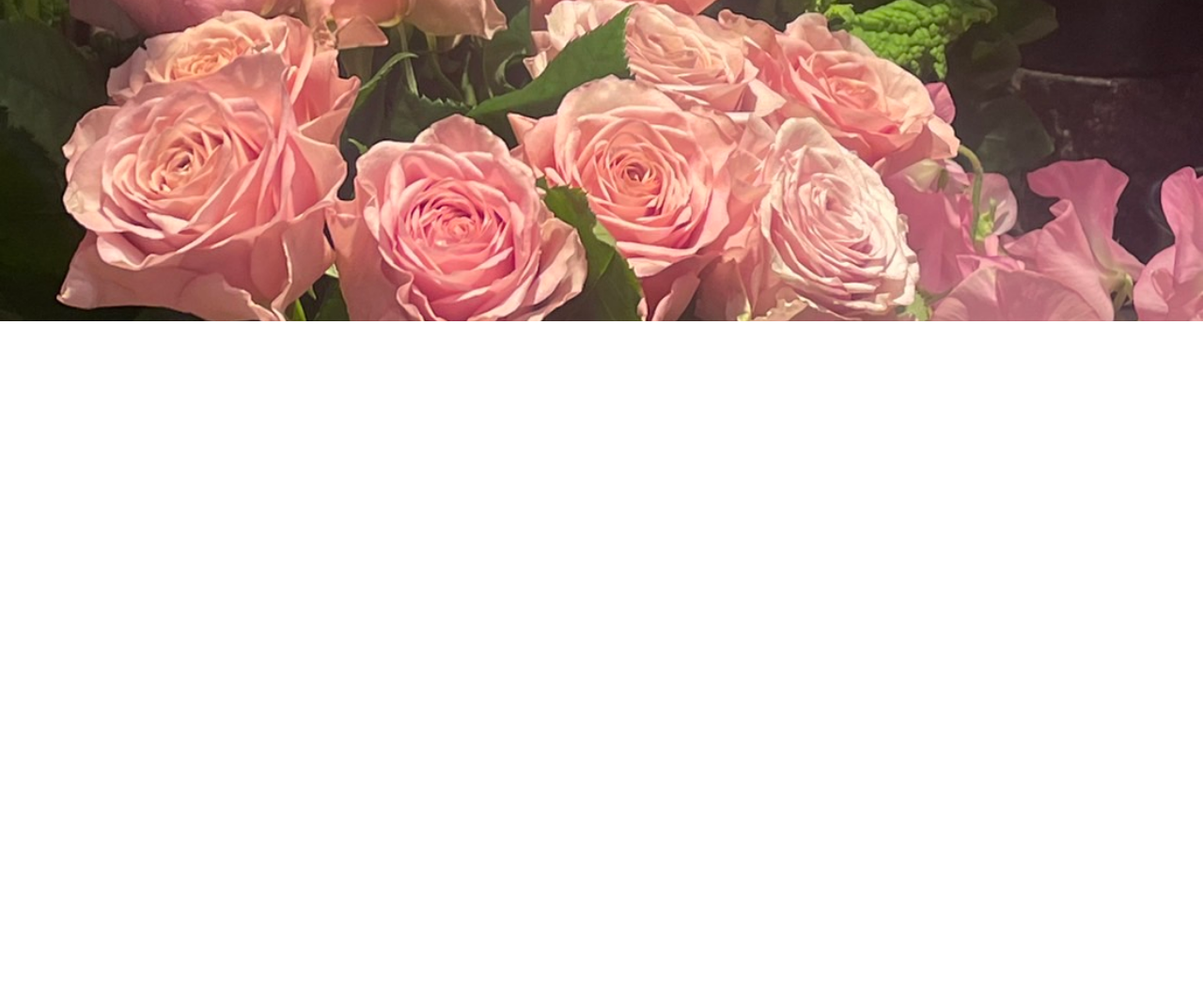
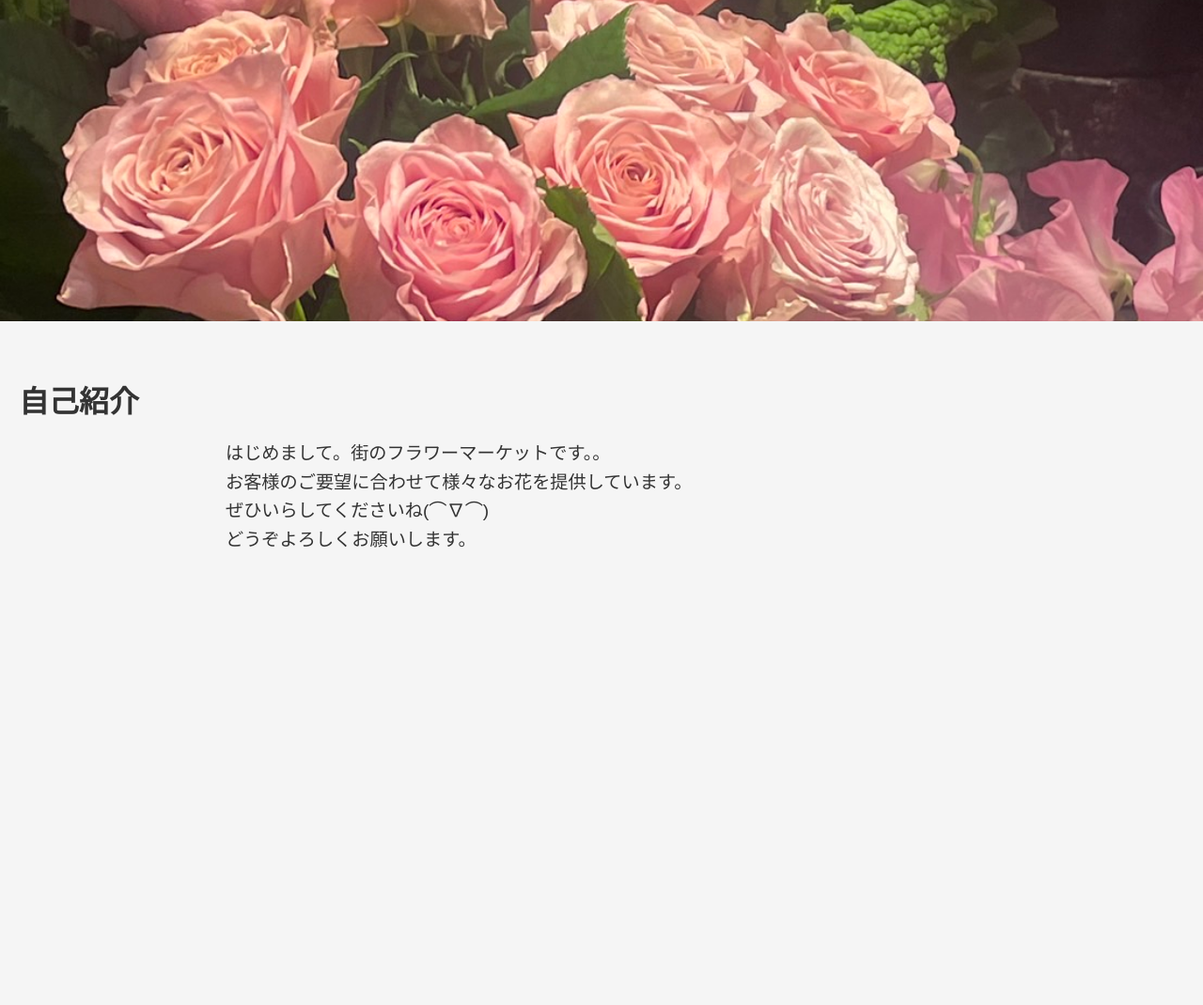
Before and after one commit to moka238/moka238.github.io, a plain HTML site: page index.html in a window 1280 px wide. Shown: the part 458-1528 px from the top of the page at 94% size. Before the commit the page ends 800 px from the top, so only its background shows below. Drawn offline with Linux system fonts and the light colour scheme.

Commit message:
Update index.html

```diff
--- a/index.html
+++ b/index.html
@@ -2,10 +2,20 @@
 <html lang="ja">
 <head>
   <meta charset="UTF-8">
-  <title>こんにちはページ</title>
+  <title>プロフィールページ</title>
   <style>
+    * {
+      margin: 0;
+      padding: 0;
+      box-sizing: border-box;
+    }
+
     body {
-      margin: 0;
+      font-family: sans-serif;
+    }
+
+    /* 最初のセクション（こんにちは） */
+    .hero {
       height: 100vh;
       background-image: url("ピンクのバラ.jpg");
       background-size: cover;
@@ -13,17 +23,49 @@
       display: flex;
       align-items: center;
       justify-content: center;
-      font-family: sans-serif;
+      color: white;
+      text-shadow: 2px 2px 5px rgba(0,0,0,0.6);
+      font-size: 4rem;
     }
 
-    h1 {
-      color: white;
-      font-size: 4rem;
-      text-shadow: 2px 2px 4px rgba(0,0,0,0.7);
+    /* 自己紹介セクション */
+    .profile {
+      min-height: 100vh;
+      padding: 60px 20px;
+      background-color: #f5f5f5;
+      color: #333;
+    }
+
+    .profile h2 {
+      font-size: 2rem;
+      margin-bottom: 20px;
+    }
+
+    .profile p {
+      font-size: 1.2rem;
+      line-height: 1.6;
+      max-width: 800px;
+      margin: auto;
     }
   </style>
 </head>
 <body>
-  <h1>こんにちは</h1>
+
+  <!-- 1ページ目 -->
+  <section class="hero">
+    ようこそ、街のフラワーマーケットです💛
+  </section>
+
+  <!-- 2ページ目 -->
+  <section class="profile">
+    <h2>自己紹介</h2>
+    <p>
+      はじめまして。街のフラワーマーケットです。。<br>
+      お客様のご要望に合わせて様々なお花を提供しています。<br>
+      ぜひいらしてくださいね(⌒∇⌒)<br>
+      どうぞよろしくお願いします。
+    </p>
+  </section>
+
 </body>
 </html>
```
